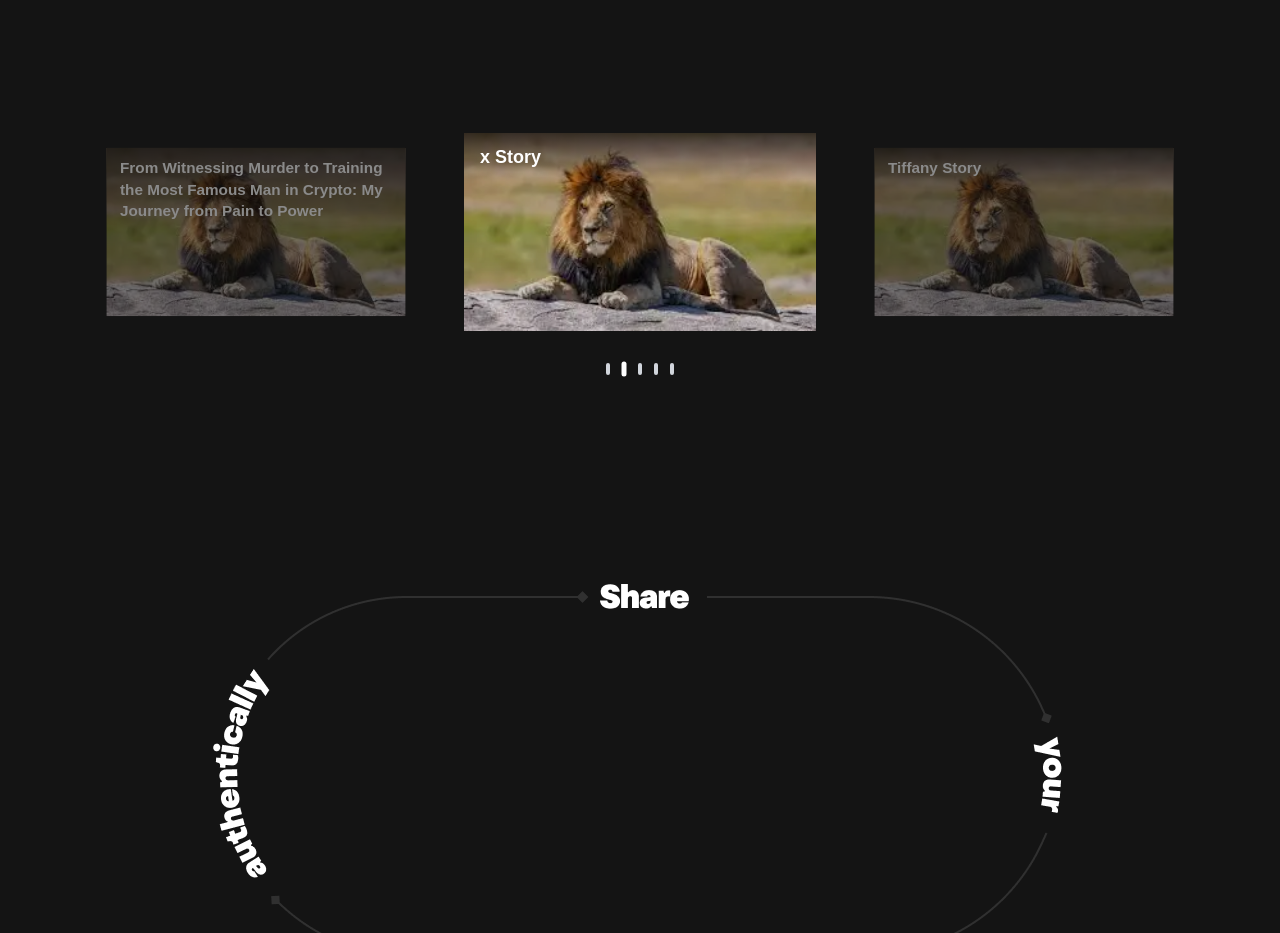
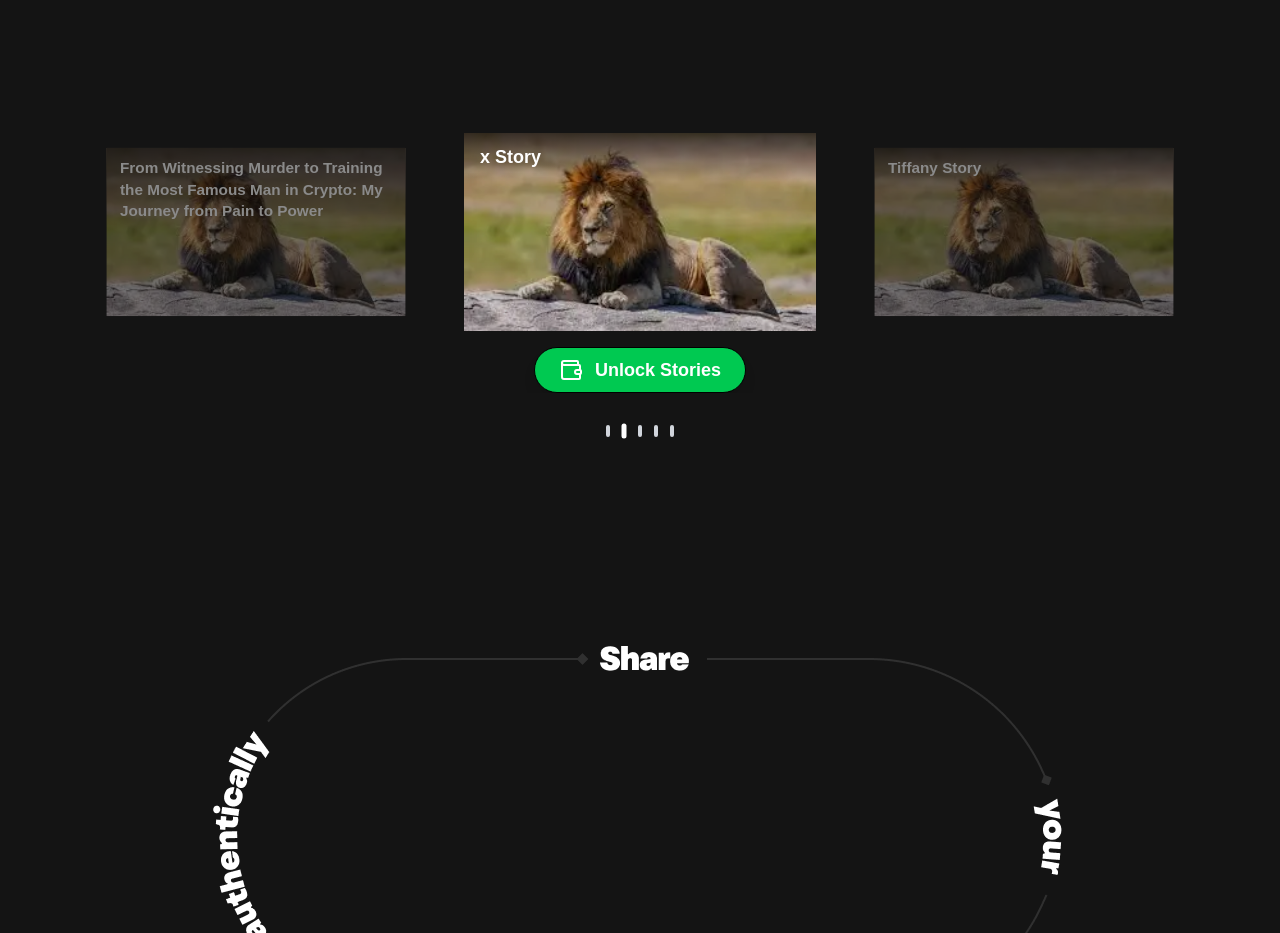
Before and after one commit to stories-fun/stories-monorepo, a Next.js app: page / in a window 1280 px wide. Shown: the part 1000-1933 px from the top of the page. Built offline with nearby package versions, Linux system fonts and the light colour scheme.

Commit message:
feat: add unlock button to carousel items and improve layout structure

```diff
--- a/src/components/Carousel.tsx
+++ b/src/components/Carousel.tsx
@@ -7,6 +7,7 @@ import { cn } from "@/lib/utils";
 import useEmblaCarousel from "embla-carousel-react";
 import Autoplay from "embla-carousel-autoplay";
 import CustomButton from "./Button";
+import { Wallet } from "lucide-react"; // or your actual icon source
 
 export interface CarouselItem {
   title: string;
@@ -45,29 +46,24 @@ export default function NewCarousel({
   }, [emblaApi]);
 
   return (
-    <div className={cn("relative w-full flex flex-col items-center", className)}>
+    <div
+      className={cn("relative w-full flex flex-col items-center", className)}
+    >
       <div className="relative w-full max-w-6xl mx-auto">
         <div className="overflow-hidden" ref={emblaRef}>
           <div className="flex">
             {items.map((item, index) => (
               <div
-                className="flex-grow-0 flex-shrink-0 basis-full md:basis-1/2 lg:basis-1/3 px-4"
+                className="flex-grow-0 flex-shrink-0 basis-full md:basis-1/2 lg:basis-1/3 px-4 flex flex-col items-center"
                 key={item.id ? `item-${item.id}` : `item-${index}`}
               >
                 <motion.div
-                  className="h-full"
+                  className="w-full"
                   animate={{
                     scale: activeIndex === index ? 1 : 0.85,
                     opacity: activeIndex === index ? 1 : 0.5,
                   }}
                   transition={{ type: "spring", stiffness: 400, damping: 25 }}
-                >
-                  <Link
-                    href={item.url}
-                    className="block w-full h-full group"
-                    target="_blank"
-                    rel="noopener noreferrer"
-                    draggable={false}
                 >
                   <div
                     className="relative w-full h-full overflow-hidden bg-[#141414] transition-all duration-500 ease-in-out"
@@ -89,8 +85,21 @@ export default function NewCarousel({
                       </div>
                     </div>
                   </div>
-                  </Link>
                 </motion.div>
+
+                {/* Button below image — only on active slide */}
+                {activeIndex === index && (
+                  <div className="mt-4">
+                    <CustomButton
+                      text="Unlock Stories"
+                      icon={Wallet}
+                      onClick={() =>
+                        // open url in new tab
+                        window.open(item.url, "_blank")
+                      }
+                    />
+                  </div>
+                )}
               </div>
             ))}
           </div>
```
Lines whose indentation alone changed are shown as unchanged.
